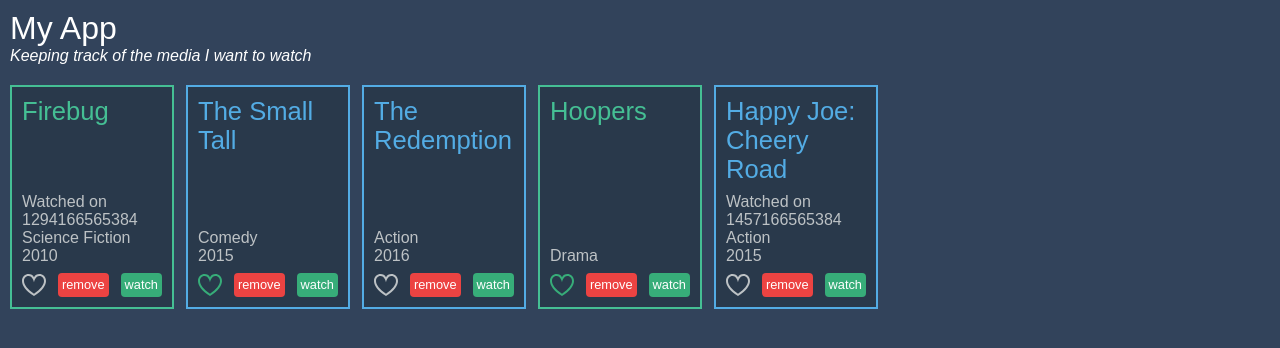
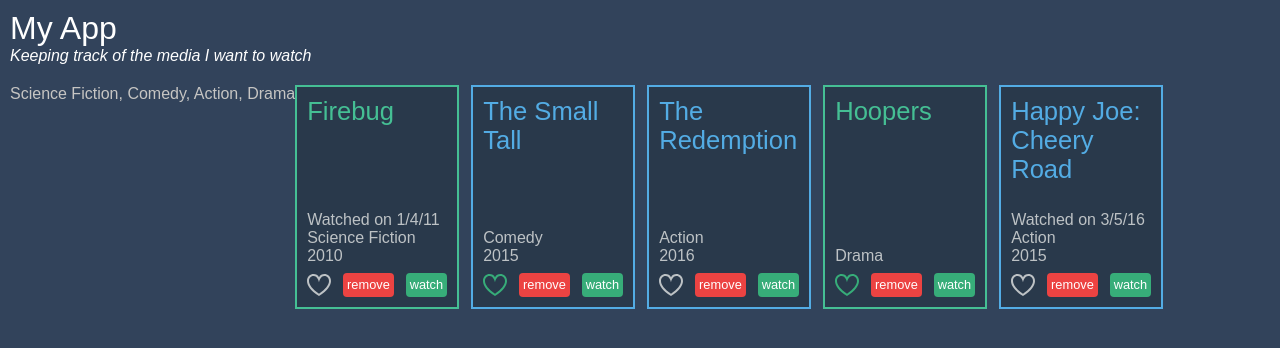
Before and after one commit to rajat10cube/MediaWatchList, an Angular app: page / in a window 1280 px wide. Shown: the top 348 px of the page. Built offline with nearby package versions, Linux system fonts and the light colour scheme.

Commit message:
Custom Angular Pipe for Category List generated with other pipes like date,uppercase,etc

```diff
--- a/src/app/app.module.ts
+++ b/src/app/app.module.ts
@@ -5,13 +5,15 @@
 import { MediaItemComponent } from './media-item/media-item.component';
 import { MediaItemListComponent } from './media-item-list/media-item-list.component';
 import { FavoriteDirective } from './favorite.directive';
+import { CategoryListPipe } from './category-list.pipe';
 
 @NgModule({
   declarations: [
     AppComponent,
     MediaItemComponent,
     MediaItemListComponent,
-    FavoriteDirective
+    FavoriteDirective,
+    CategoryListPipe
   ],
   imports: [
     BrowserModule
--- /dev/null
+++ b/src/app/category-list.pipe.ts
@@ -0,0 +1,17 @@
+import { Pipe, PipeTransform } from '@angular/core';
+
+@Pipe({
+  name: 'categoryList'
+})
+export class CategoryListPipe implements PipeTransform  {
+  transform(mediaItems){
+    const categories = [];
+    mediaItems.forEach(mediaItem => {
+      if (categories.indexOf(mediaItem.category) <= -1) {
+        categories.push(mediaItem.category);
+      }
+    });
+    return categories.join(', ');
+
+  }
+}
--- a/src/app/media-item-list/media-item-list.component.html
+++ b/src/app/media-item-list/media-item-list.component.html
@@ -1,4 +1,7 @@
 <section>
+    <header>
+        <div>{{ mediaItems | categoryList }} </div>
+    </header>
     <mw-media-item
         *ngFor="let mediaItem of mediaItems"
         [mediaItem]="mediaItem"
--- a/src/app/media-item/media-item.component.html
+++ b/src/app/media-item/media-item.component.html
@@ -1,8 +1,11 @@
-<h2>{{ mediaItem.name }}</h2>
+
+<!-- Slice and uppercase pipe-->
+<!-- <h2>{{ mediaItem.name | slice: 0 : 10 | uppercase }}</h2> -->
+<h2>{{ mediaItem.name}}</h2>
 <!-- <ng-template [ngIf]="mediaItem.watchedOn">
     <div >Watched on {{ mediaItem.watchedOn }}</div>
 </ng-template> -->
-<div *ngIf="mediaItem.watchedOn">Watched on {{ mediaItem.watchedOn }}</div>
+<div *ngIf="mediaItem.watchedOn">Watched on {{ mediaItem.watchedOn | date: 'shortDate' }}</div>
 <div>{{ mediaItem.category }}</div>
 <div>{{ mediaItem.year }}</div>
 <div class="tools">
```
Also changed, not shown: src/app/media-item-list/media-item-list.component.css (indentation only), src/app/media-item/media-item.component.css (indentation only).
